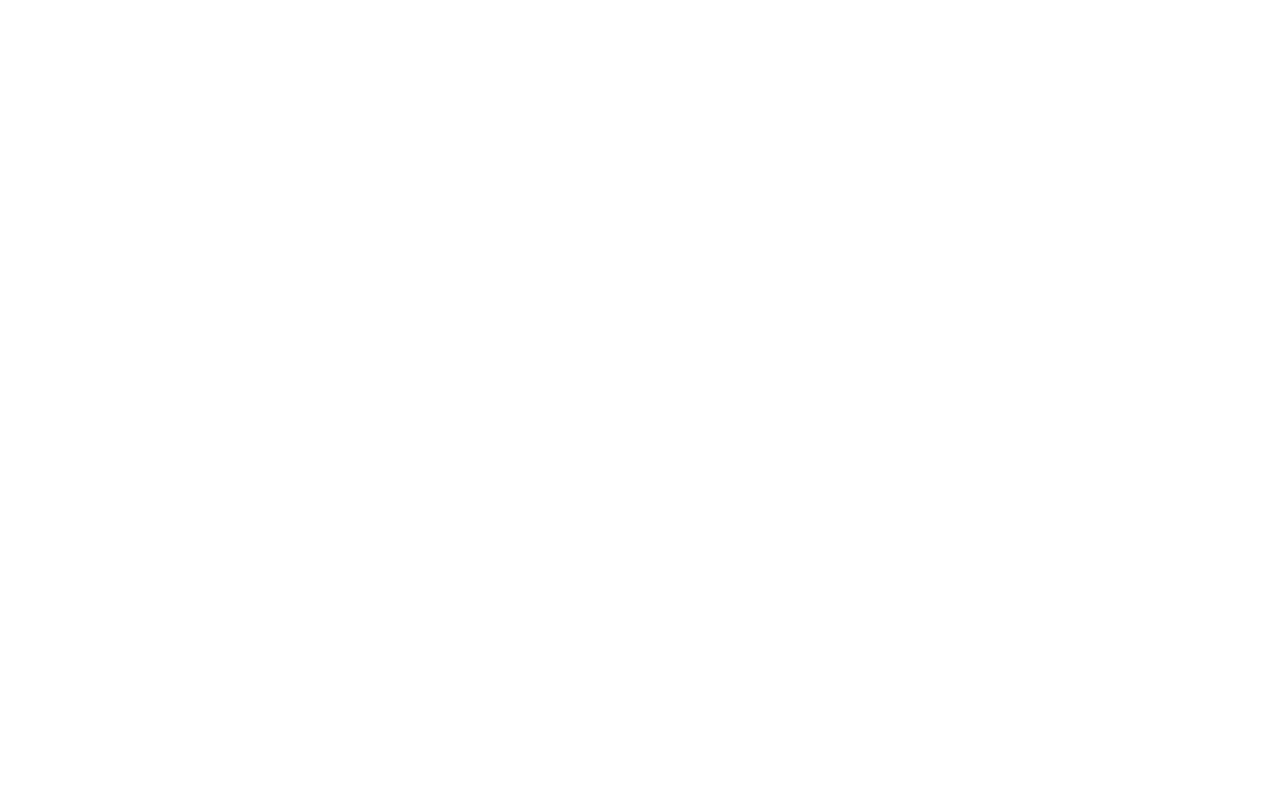
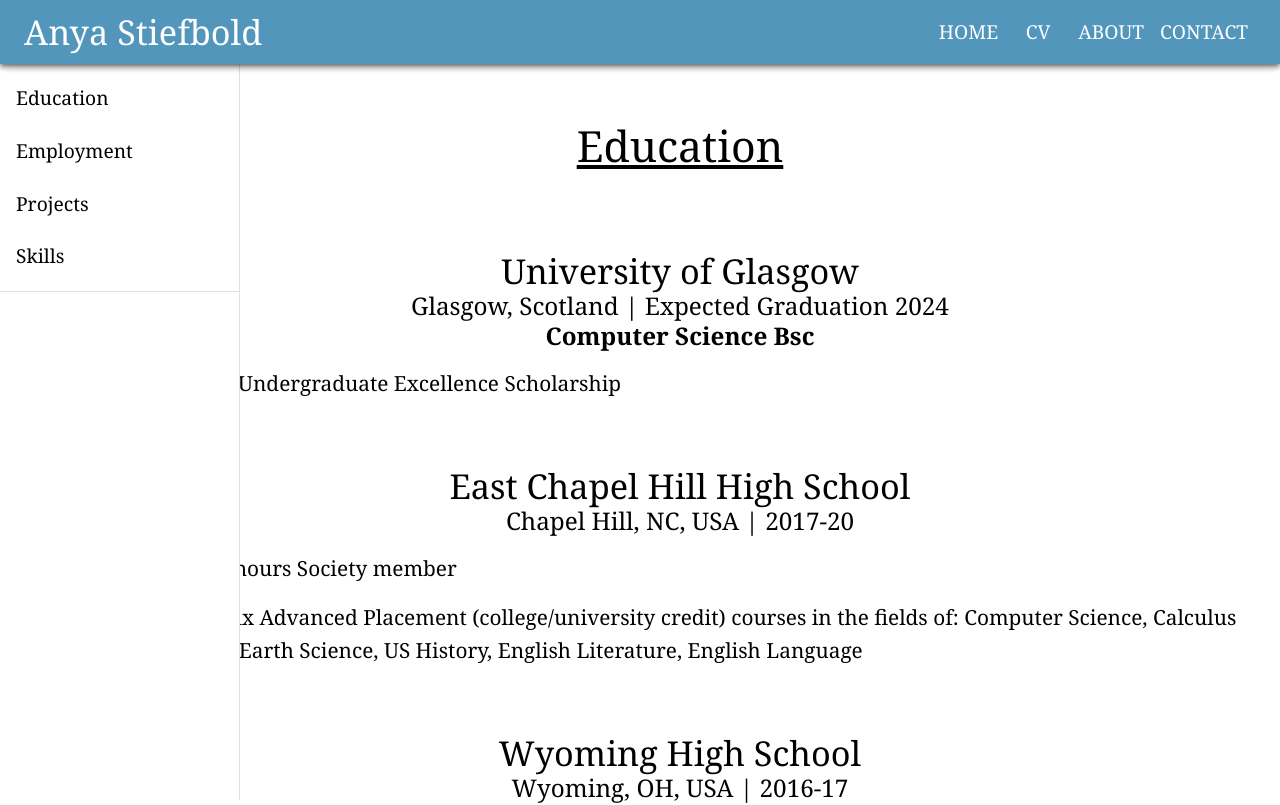
Before and after one commit to AnyaBrynn/online-cv, a React (Create React App) app: page /cv in a window 1280 px wide. Before the commit this address had no page. Shown: the top 805 px of the page. Built offline with nearby package versions, Linux system fonts and the light colour scheme.

Commit message:
Changed work to cv label

```diff
--- a/src/App.js
+++ b/src/App.js
@@ -68,7 +68,7 @@
     <div className="App">
       <Routes>
         <Route path="/online-cv" element={<Home />}/>
-        <Route path="/work" element={<Work />} />
+        <Route path="/cv" element={<Work />} />
         <Route path="/about" element={<About />} />
         <Route path="/contact" element={<Contact />} />
       </Routes>
--- a/src/Components/NavBar/NavBar.js
+++ b/src/Components/NavBar/NavBar.js
@@ -7,7 +7,7 @@
 import {IconButton, Button} from "@mui/material";
 
 
-const pages = ['work', 'about', 'contact'];
+const pages = ['cv', 'about', 'contact'];
 
 const NavBar = () => (
   <Box sx={{ flexGrow: 1 }}>
```
